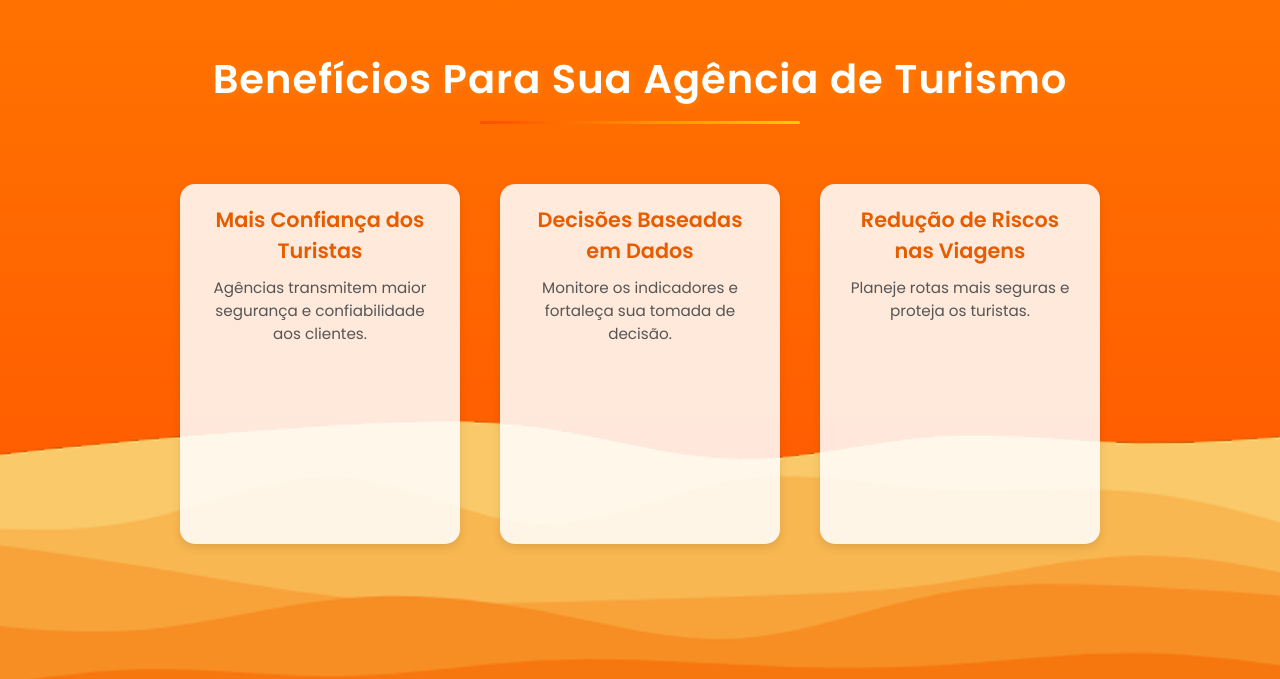
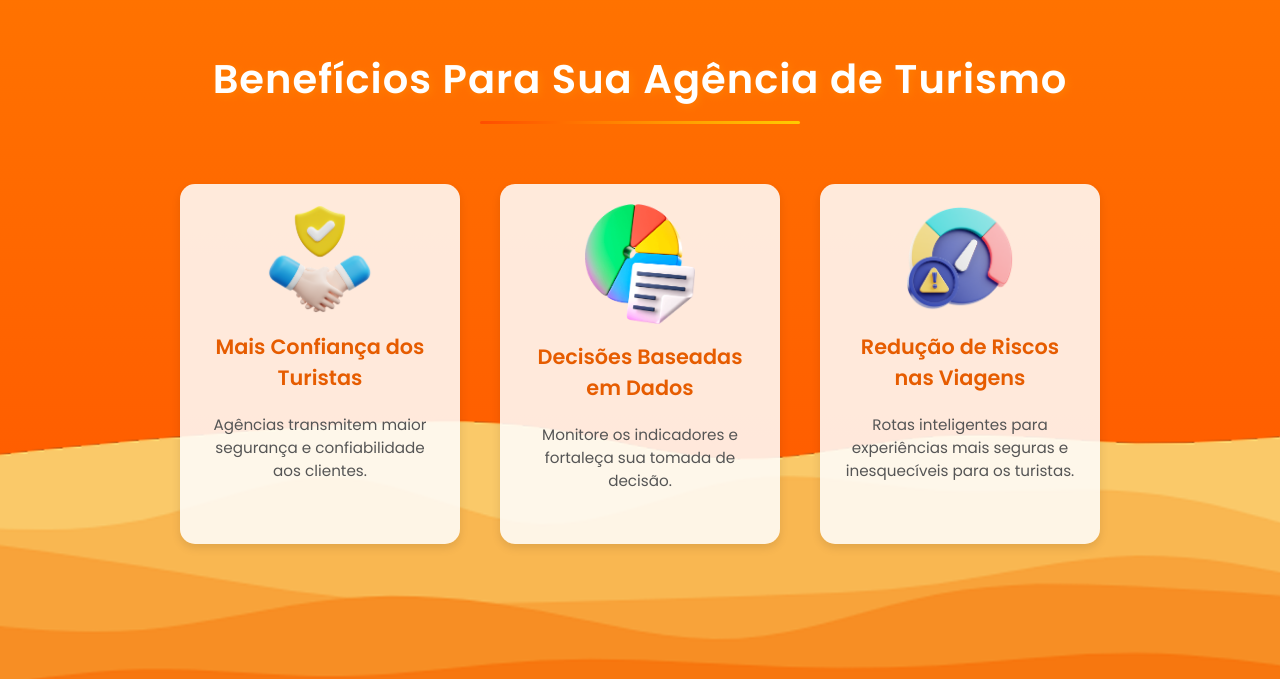
Before and after one commit to Grupo-3-PI/vigilante-frontend, a website: page web-data-viz/public/solucao.html in a window 1280 px wide. Shown: the part 1951-2630 px from the top of the page. Drawn offline with Linux system fonts and the light colour scheme.

Commit message:
Alterações na aba soluções

```diff
--- a/web-data-viz/public/css/solucao.css
+++ b/web-data-viz/public/css/solucao.css
@@ -196,7 +196,7 @@ header {
 
 .card h3 {
   font-size: 1.3rem;
-  margin-bottom: 10px;
+  margin-bottom: 20px;
   color: #e65c00;
 }
 
--- a/web-data-viz/public/solucao.html
+++ b/web-data-viz/public/solucao.html
@@ -89,16 +89,19 @@
       <h2>Benefícios Para Sua Agência de Turismo</h2>
       <div class="cards">
         <div class="card">
+          <img src="./images/confianca.webp" alt="">
           <h3>Mais Confiança dos Turistas</h3>
           <p>Agências transmitem maior segurança e confiabilidade aos clientes.</p>
         </div>
         <div class="card">
+          <img src="images/dados.png" alt="">
           <h3>Decisões Baseadas em Dados</h3>
           <p>Monitore os indicadores e fortaleça sua tomada de decisão.</p>
         </div>
         <div class="card">
+          <img src="./images/riscos.webp" alt="">
           <h3>Redução de Riscos nas Viagens</h3>
-          <p>Planeje rotas mais seguras e proteja os turistas.</p>
+          <p>Rotas inteligentes para experiências mais seguras e inesquecíveis para os turistas.</p>
         </div>
       </div>
     </section>
```
Also changed, not shown: web-data-viz/public/images/confianca.webp (added), web-data-viz/public/images/dados.jpg (added), web-data-viz/public/images/dados.png (added), web-data-viz/public/images/riscos.webp (added).
